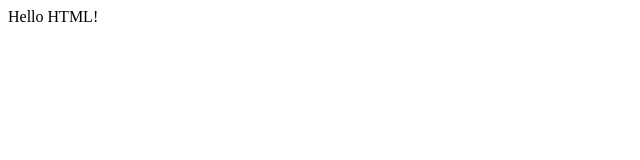
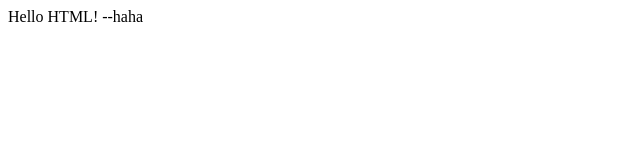
Before and after one commit to alicelucida/D3_HW1, a plain HTML site: page index.html in a window 1280 px wide. Shown: the full height of the page, 0-640 px from the left. Drawn offline with Linux system fonts and the light colour scheme.

Commit message:
Update index.html

```diff
--- a/index.html
+++ b/index.html
@@ -6,6 +6,7 @@
 </head>
 <body>
     Hello HTML!
+    --haha
 
 
 </body>
```
